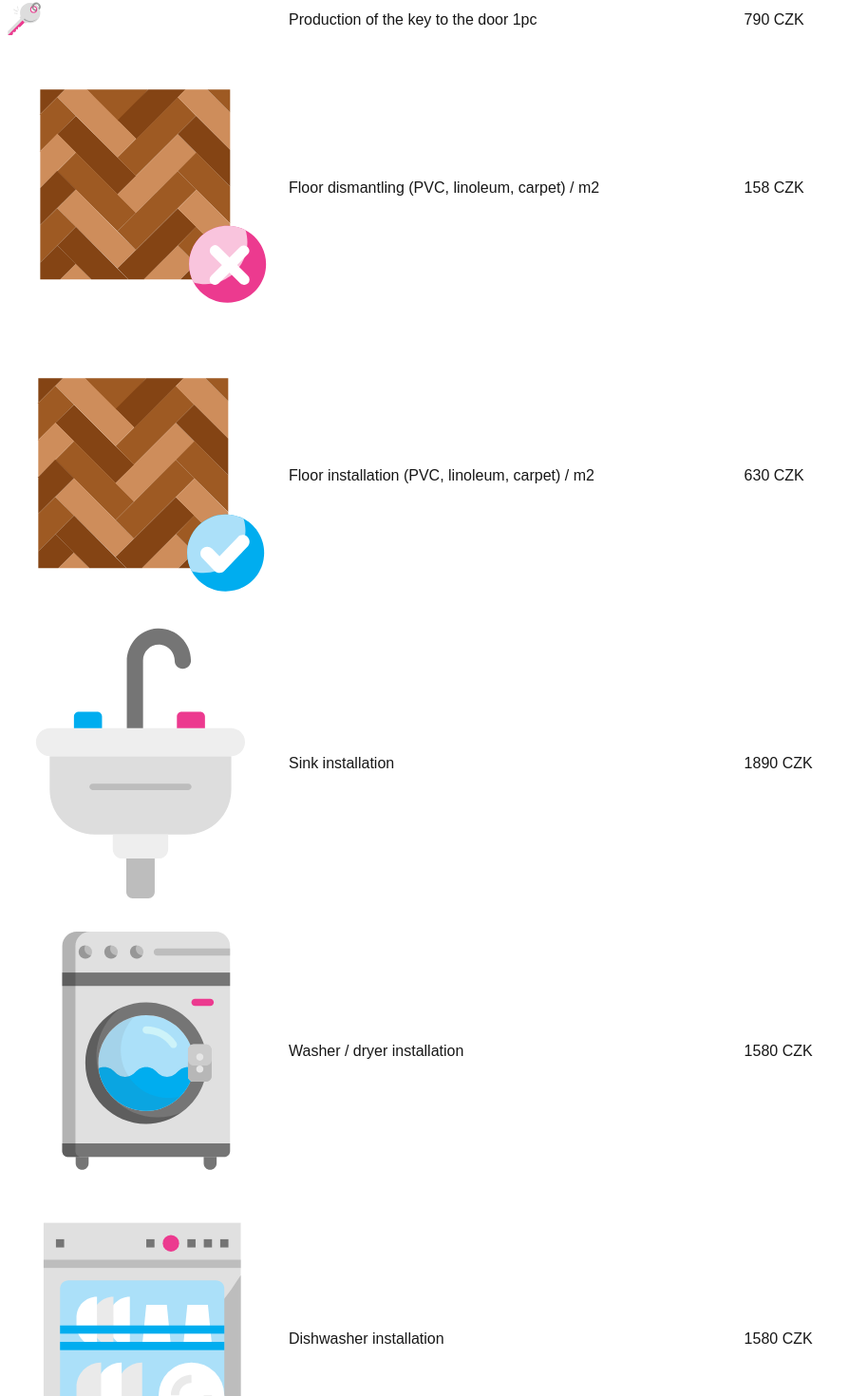
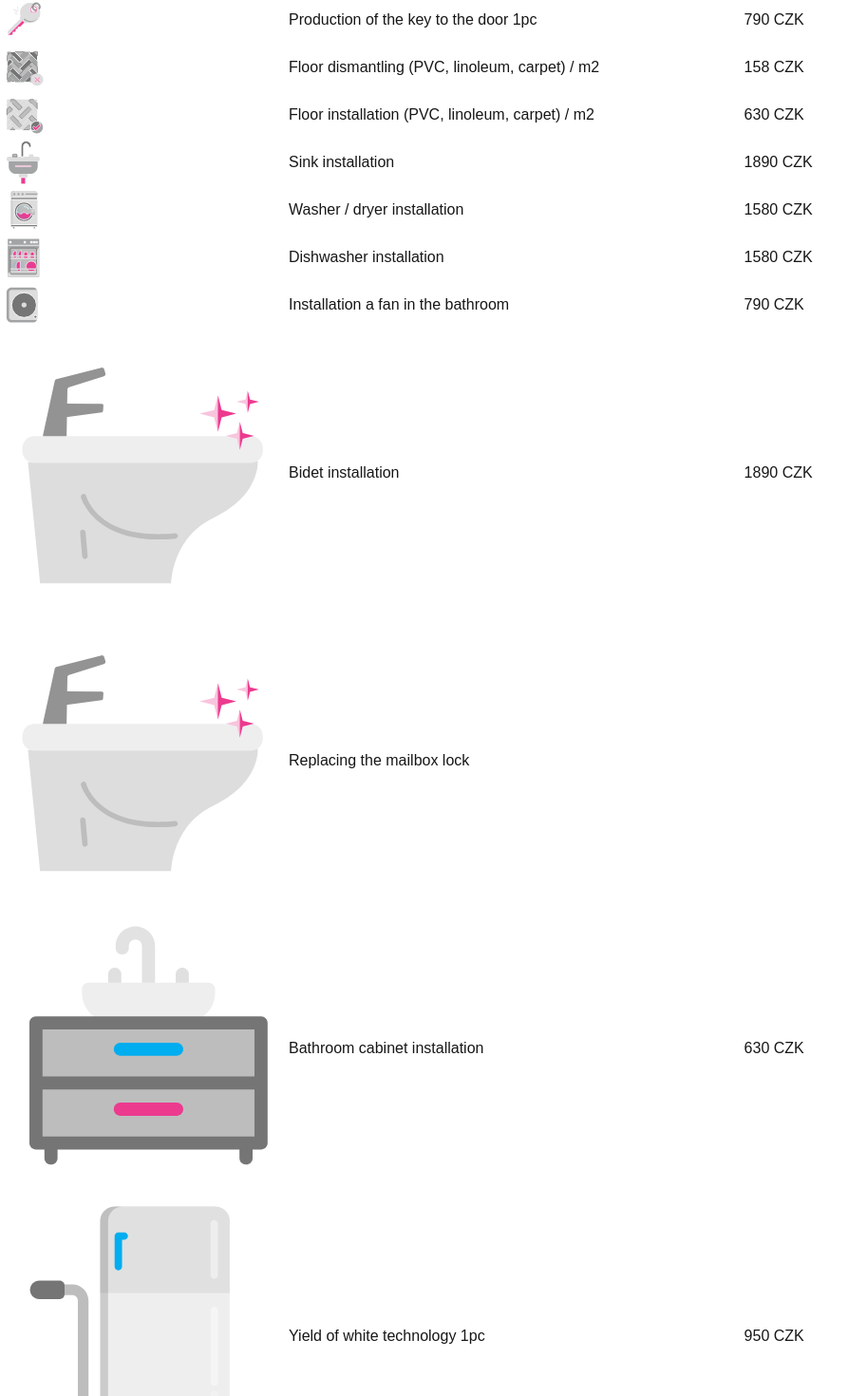
Before and after one commit to HonzaPenicka/plumbering, a Next.js app: page /price-list in a window 1280 px wide. Shown: the part 502-1972 px from the top of the page at 95% size, without its empty margins (0-913 px from the left). Built offline with nearby package versions, Linux system fonts and the light colour scheme.

Commit message:
Update price-list.tsx

```diff
--- a/src/pages/price-list.tsx
+++ b/src/pages/price-list.tsx
@@ -19,6 +19,12 @@ import { Syfon } from '../../public/icon/syfon';
 import { Obraz } from '../../public/icon/obraz';
 import { Serdvere } from '../../public/icon/serdvere';
 import { Klic } from '../../public/icon/klic';
+import { Demontaz } from '../../public/icon/demontaz';
+import { Montaz } from '../../public/icon/montaz';
+import { Umyvadlo } from '../../public/icon/umyvadlo';
+import { Susicka } from '../../public/icon/susicka';
+import { Mycka } from '../../public/icon/mycka';
+import { Ventilator } from '../../public/icon/ventilator';
 
 const geistSans = localFont({
   src: './fonts/GeistVF.woff',
@@ -262,7 +268,7 @@ export default function PriceList() {
                   </tr>
                   <tr>
                     <td className="border-t border-blue-500 px-2 py-2 md:px-4 md:py-4">
-                      <img className='w-12 justify-center' src="/img/hero/Montáž podlahy (pvc, lino, koberec).svg" alt="" />
+                      <Demontaz />
                     </td>
                     <td className="border border-blue-500 px-2 py-2 md:px-4 md:py-4">
                       Floor dismantling (PVC, linoleum, carpet) / m2
@@ -273,7 +279,7 @@ export default function PriceList() {
                   </tr>
                   <tr>
                     <td className="border-t border-blue-500 px-2 py-2 md:px-4 md:py-4">
-                      <img className='w-12 justify-center' src="/img/hero/Demontáž podlady (pvc, lino, koberec).svg" alt="" />
+                      <Montaz />
                     </td>
                     <td className="border border-blue-500 px-2 py-2 md:px-4 md:py-4">
                       Floor installation (PVC, linoleum, carpet) / m2
@@ -286,7 +292,7 @@ export default function PriceList() {
                   {/* Painting and decorating work */}
                   <tr>
                     <td className="border-t border-blue-500 px-2 py-2 md:px-4 md:py-4">
-                      <img className='w-12 justify-center' src="/img/hero/Instalace umyvadla.svg" alt="" />
+                      <Umyvadlo />
                     </td>
                     <td className="border border-blue-500 px-2 py-2 md:px-4 md:py-4">
                       Sink installation
@@ -297,7 +303,7 @@ export default function PriceList() {
                   </tr>
                   <tr>
                     <td className="border-t border-blue-500 px-2 py-2 md:px-4 md:py-4">
-                      <img className='w-12 justify-center' src="/img/hero/Instalace pračky - sušičky.svg" alt="" />
+                      <Susicka />
                     </td>
                     <td className="border border-blue-500 px-2 py-2 md:px-4 md:py-4">
                       Washer / dryer installation
@@ -308,7 +314,7 @@ export default function PriceList() {
                   </tr>
                   <tr>
                     <td className="border-t border-blue-500 px-2 py-2 md:px-4 md:py-4">
-                      <img className='w-12 justify-center' src="/img/hero/Instalace myčky nádobí.svg" alt="" />
+                      <Mycka />
                     </td>
                     <td className="border border-blue-500 px-2 py-2 md:px-4 md:py-4">
                       Dishwasher installation
@@ -321,7 +327,7 @@ export default function PriceList() {
                   {/* Locksmith work */}
                   <tr>
                     <td className="border-t border-blue-500 px-2 py-2 md:px-4 md:py-4">
-                      <img className='w-12 justify-center' src="/img/hero/Instalace myčky nádobí.svg" alt="" />
+                      <Ventilator />
                     </td>
                     <td className="border border-blue-500 px-2 py-2 md:px-4 md:py-4">
                       Installation a fan in the bathroom
```
